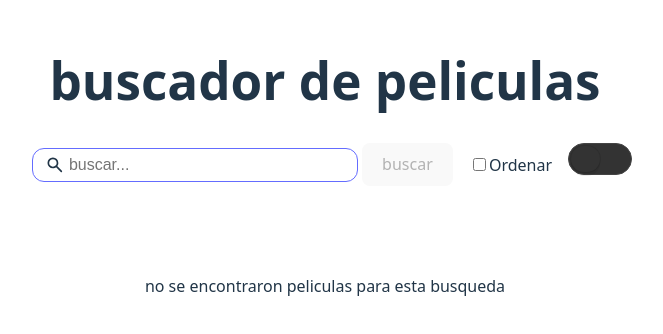
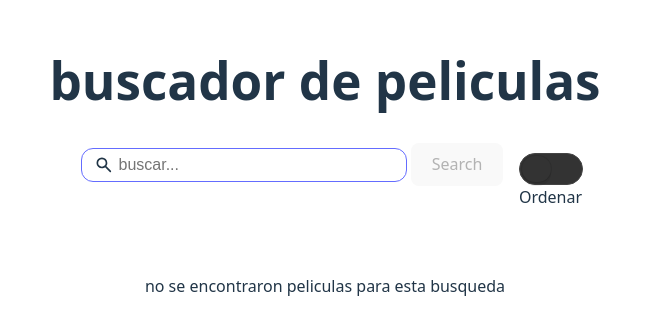
Before and after one commit to alegp1006/movies-app, a React (Vite) app: page / in a window 1280 px wide. Shown: the part 234-568 px from the top of the page, without its empty margins (315-978 px from the left). Built offline with nearby package versions, Linux system fonts and the light colour scheme.

Commit message:
feat: add useForm and zod validation

```diff
--- a/src/App.jsx
+++ b/src/App.jsx
@@ -4,49 +4,23 @@ import { Modal } from "./components/Modal";
 import { MovieInfo } from "./components/MovieInfo";
 import { Movies } from "./components/Movies";
 import { MoviesForm } from "./components/MoviesForm";
-import { useMoviesById } from "./hooks/useMovieById";
-import { useMoviesForm } from "./hooks/useMoviesForm";
+import { useGlobalMoviesContext } from "./context/useGlobalMoviesContext";
 
 function App() {
-  const {
-    sortedMovies,
-    query,
-    error,
-    loading,
-    handleChange,
-    handleSubmit,
-    hanldeChangeSort,
-  } = useMoviesForm();
-  const { movieInfo } = useMoviesById();
-
+  const { movieInfo, movies, loadingMovies } = useGlobalMoviesContext();
   return (
     <>
       <header>
         <h1>buscador de peliculas</h1>
-        <MoviesForm
-          handleChange={handleChange}
-          handleSubmit={handleSubmit}
-          hanldeChangeSort={hanldeChangeSort}
-          query={query}
-          error={error}
-        />
+        <MoviesForm />
         <Modal>
           <MovieInfo movieID={movieInfo} />
         </Modal>
       </header>
-      {loading && <p>cargando...</p>}
+      {loadingMovies && <p>Loading...</p>}
       <main>
-        <Movies movies={sortedMovies} query={query} />
+        <Movies movies={movies} />
       </main>
-      {/* {sortedMovies.lenght > 0 && (
-        <button
-          style={{ margin: "20px" }}
-          onClick={() => {
-            scrollTo(0, 0);
-          }}>
-          volver
-        </button>
-      )} */}
     </>
   );
 }
--- a/src/components/Movies.jsx
+++ b/src/components/Movies.jsx
@@ -2,9 +2,8 @@ import "../App.css";
 import { ListMovies } from "./ListMovies";
 import { NoListMovies } from "./NoListMovies";
 
-export function Movies({ movies, query }) {
+export function Movies({ movies }) {
   const hasMovies = movies?.length > 0;
-  if (query === "") movies = [];
 
   return hasMovies ? <ListMovies movies={movies} /> : <NoListMovies />;
 }
--- a/src/components/MoviesForm.jsx
+++ b/src/components/MoviesForm.jsx
@@ -1,43 +1,70 @@
 import { Search } from "./Icons";
 import "../styles/input.css";
 import { Checkbox } from "./Checkbox";
+import { useForm } from "react-hook-form";
+import z from "zod";
+import { zodResolver } from "@hookform/resolvers/zod";
+import { useMoviesForm } from "../hooks/useMoviesForm";
+import { useGlobalMoviesContext } from "../context/useGlobalMoviesContext";
 
-export function MoviesForm({
-  handleChange,
-  handleSubmit,
-  hanldeChangeSort,
-  query,
-  error,
-}) {
+const FormSchema = z.object({
+  query: z
+    .string()
+    .min(3, { message: "The movie name must be 3 characters or more" })
+    .max(20, { message: "The movie name must be 20 characters or less" })
+    .regex(
+      /^[a-zA-Z0-9_]+$/,
+      "The movie name must contain only letters, numbers and underscore (_)",
+    ),
+});
+
+export function MoviesForm() {
+  const {
+    register,
+    getValues,
+    handleSubmit,
+    formState: { errors, isDirty, isSubmitting },
+  } = useForm({
+    resolver: zodResolver(FormSchema),
+    defaultValues: {
+      query: "",
+    },
+  });
+  const { hanldeChangeSort } = useMoviesForm();
+  const value = getValues("query");
+  const { getMovies } = useGlobalMoviesContext();
+
   return (
-    <form onSubmit={handleSubmit} className="form">
+    <form
+      onSubmit={handleSubmit((d) => {
+        console.log(d.query);
+        getMovies(d.query);
+      })}
+      className="form">
       <fieldset className="fieldset">
         <label className="input-label">
           <Search width={"20px"} height={"20px"} />
           <input
             className="input-search"
             placeholder="buscar..."
-            value={query}
-            onChange={handleChange}
             type="text"
             name="search-input"
+            max={20}
+            {...register("query")}
           />
         </label>
-        <p style={{ color: "red" }}>{error}</p>
+        {errors?.query?.message && (
+          <p style={{ color: "red" }}>{errors.query.message}</p>
+        )}
       </fieldset>
 
-      <button disabled={query === ""} type="submit">
-        buscar
+      <button disabled={!isDirty || isSubmitting || value === ""} type="submit">
+        {isSubmitting ? "Searching..." : "Search"}
       </button>
       <label className="sort">
-        <input
-          type="checkbox"
-          className="checkbox-sort"
-          onChange={hanldeChangeSort}
-        />
+        <Checkbox onChange={hanldeChangeSort} />
         Ordenar
       </label>
-      <Checkbox onChange={hanldeChangeSort} />
     </form>
   );
 }
--- a/src/context/GlobalContext.jsx
+++ b/src/context/GlobalContext.jsx
@@ -1,14 +1,30 @@
 import { createContext } from "react";
 import { useMoviesById } from "../hooks/useMovieById";
+import { useMovies } from "../hooks/useMovies";
 
 const GlobalMoviesContext = createContext(null);
 
 const GlobalMoviesProvider = ({ children }) => {
   const { movieInfo, loading, error, getMovieInfo } = useMoviesById();
+  const {
+    movies,
+    getMovies,
+    loading: loadingMovies,
+    error: errorMovies,
+  } = useMovies();
 
   return (
     <GlobalMoviesContext.Provider
-      value={{ movieInfo, loading, error, getMovieInfo }}>
+      value={{
+        movieInfo,
+        loading,
+        error,
+        getMovieInfo,
+        movies,
+        getMovies,
+        loadingMovies,
+        errorMovies,
+      }}>
       {children}
     </GlobalMoviesContext.Provider>
   );
--- a/src/hooks/useMovies.js
+++ b/src/hooks/useMovies.js
@@ -1,14 +1,15 @@
-import { useState, useRef, useMemo, useCallback } from "react";
+import { useState, useRef, useCallback } from "react";
 import { searchMovies } from "../services/movies";
 import { useStateLocalStorage } from "./useStateLocalStorage";
 
-export function useMovies({ query = "Avengers", sort }) {
+export function useMovies() {
   const [movies, setMovies] = useStateLocalStorage("movies-state", []);
   const [loading, setLoading] = useState(false);
   const [error, setError] = useState(null);
-  const previusSearch = useRef(query);
+  const previusSearch = useRef("");
 
-  const getMovies = useCallback(async ({ query }) => {
+  const getMovies = useCallback(async (query) => {
+    console.log(previusSearch.current);
     if (query === previusSearch.current) return;
 
     try {
@@ -24,11 +25,11 @@ export function useMovies({ query = "Avengers", sort }) {
     }
   }, []);
 
-  const sortedMovies = useMemo(() => {
-    return sort
-      ? [...movies].sort((a, b) => a.title.localeCompare(b.title))
-      : movies;
-  }, [movies, sort]);
+  // const sortedMovies = useMemo(() => {
+  //   return sort
+  //     ? [...movies].sort((a, b) => a.title.localeCompare(b.title))
+  //     : movies;
+  // }, [movies, sort]);
 
-  return { movies: sortedMovies, getMovies, loading, error };
+  return { movies, getMovies, loading, error };
 }
--- a/src/hooks/useMoviesForm.js
+++ b/src/hooks/useMoviesForm.js
@@ -1,34 +1,13 @@
 import { useState } from "react";
-import { useMovies } from "./useMovies";
-import { useSearchMovies } from "./useSearchMovies";
 
 export function useMoviesForm() {
   const [sort, setSort] = useState(false);
-  const { query, error, handleChange } = useSearchMovies();
-
-  const {
-    movies: sortedMovies,
-    loading,
-    getMovies,
-  } = useMovies({ query, sort });
 
   const hanldeChangeSort = () => {
     setSort(!sort);
   };
-
-  const handleSubmit = (e) => {
-    e.preventDefault();
-    getMovies({ query });
-  };
-
   return {
-    handleSubmit,
     hanldeChangeSort,
     sort,
-    query,
-    error,
-    loading,
-    handleChange,
-    sortedMovies,
   };
 }
--- a/src/hooks/useSearchMovies.js
+++ /dev/null
@@ -1,30 +0,0 @@
-import { useState, useRef, useEffect } from "react";
-
-export function useSearchMovies() {
-  const [query, setQuery] = useState("");
-  const [error, setError] = useState(null);
-  const firstInput = useRef(true);
-
-  const handleChange = (e) => {
-    setQuery(e.target.value);
-  };
-
-  useEffect(() => {
-    if (firstInput.current) {
-      firstInput.current = query === "";
-      return;
-    }
-
-    if (query === "") {
-      setError("no se puede buscar una pelicula vacia");
-      return;
-    }
-    if (query.length < 3) {
-      setError("la busqueda debe tener mas de 3 caracteres");
-      return;
-    }
-    setError(null);
-  }, [query]);
-
-  return { query, error, handleChange };
-}
```
